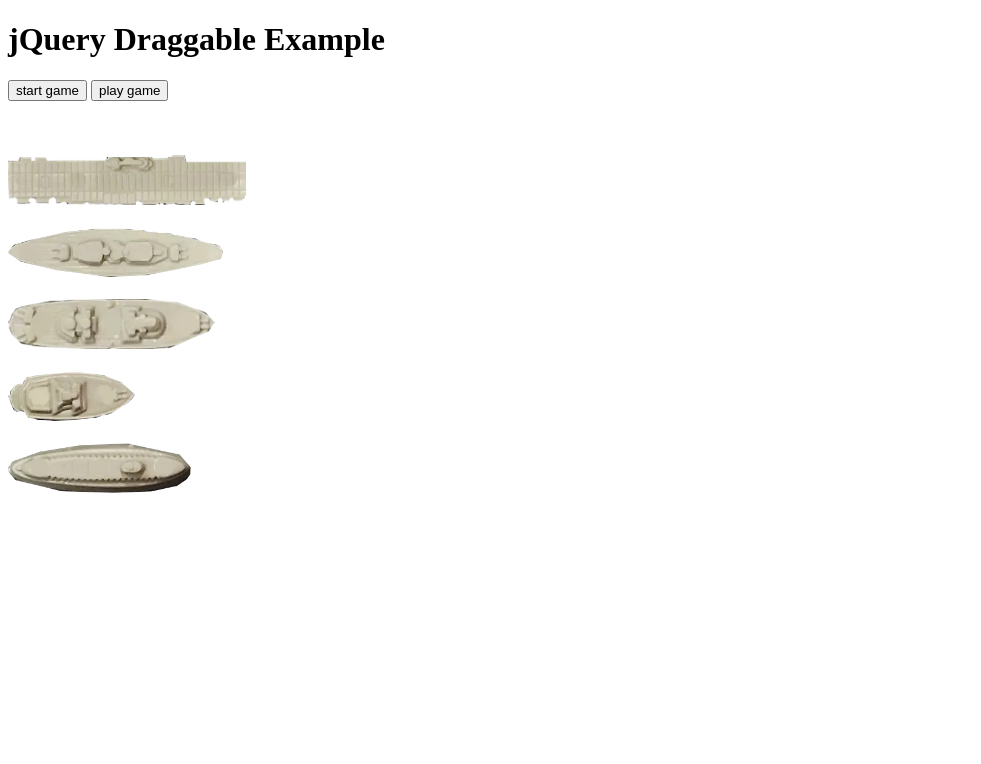
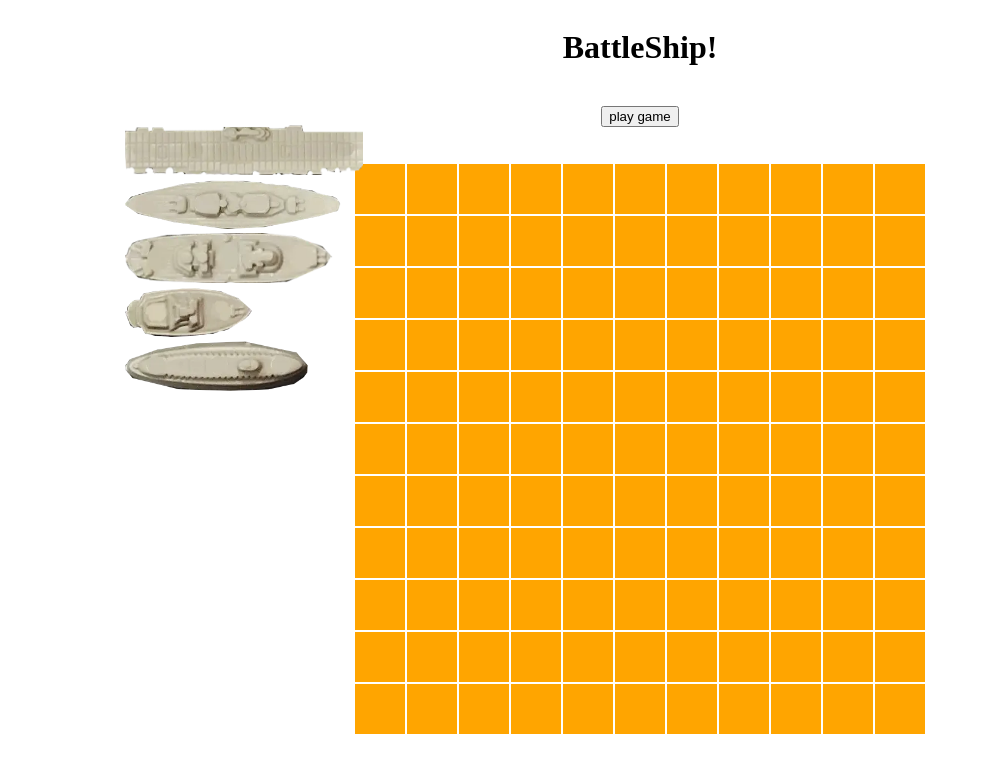
Before and after one commit to jasonsutter87/battleship, a plain HTML site: page index.html in a window 1280 px wide. Both pictures are taken after a click on the button "start game". Shown: the top 764 px of the page, without its empty margins (0-981 px from the left). Drawn offline with nearby package versions, Linux system fonts and the light colour scheme.

Commit message:
starting gui

```diff
--- a/index.html
+++ b/index.html
@@ -31,40 +31,82 @@
             line-height: 100px;
             cursor: move;
         }
+
+        .row {
+            display: flex;
+        }
+
+        .game-area {
+            margin: 0 auto;
+            text-align: center;
+            display: flex;
+            justify-content: center;
+            flex-direction: column;
+            align-items: center;
+        }
+
+                .spot {
+            width: 50px;
+            height: 50px;
+            background: orange;
+            border: 1px solid white;
+        }
+
+        section#playersGameBoard {
+            margin-top: 2rem;
+        }
+
+        .all-pieces {
+            position: fixed;
+            display: none;
+            top: 125px;
+            left: 125px;
+        }
+
+        #playGame {
+            display: none;
+        }
     </style>
 </head>
 <body>
-    <h1>jQuery Draggable Example</h1>
+    <div class="game-area">
+        <h1>BattleShip!</h1>
+
         <button id="startGame">start game</button>
+        <br>
         <button id="playGame">play game</button>
         <br>
         <br>
-    <br>
-    <br>
+
+            <section id="playersGameBoardGuesses"></section>
+            <section id="playersGameBoard"></section>
+
+    </div>
+
+
+    <div class="all-pieces">
 
         <div id="aircraft-carrier" class="draggable ship rotatable">
             <img src="images/Aircraft_Carrier.webp" alt="" rotated="false">
         </div>
         <br>
-    <br>
         <div id="battleship" class="draggable ship rotatable">
             <img src="images/battleship.webp" alt="" rotated="false">
         </div>
-    <br>
         <br>
         <div id="destroyer" class="draggable ship rotatable">
             <img src="images/destroyer.webp" alt="" rotated="false">
         </div>
         <br>
-    <br>
         <div id="cruiser" class="draggable ship rotatable">
             <img src="images/cruiser.webp" alt="" rotated="false">
         </div>
         <br>
-    <br>
         <div id="submarine" class="draggable ship rotatable">
             <img src="images/submarine.webp" alt="" rotated="false">
         </div>
+    </div>
+
 
     <script src="site.js"></script>
 </body>
--- a/site.js
+++ b/site.js
@@ -34,16 +34,36 @@ $(document).ready(function() {
         opponentGuesses = createBoard(opponentGuesses)
         opponentBoard  = createBoard(opponentBoard)
 
-        createGUI()
+        createGUI("playersGameBoardGuesses")
+        createGUI("playersGameBoard")
     }
 
-    let createGUI = () => {
-        console.log('TODO: Create GUI: grid with 11 columns 11 rows')
-        console.log('TODO: Create GUI: headers first col/row with A-J or 1-10')
+    let createGUI = board => {
+
+
+        const gameBoard = $('#' + board + '');
+
+        for (let k = 0; k < 11; k++) {
+          const row = $(`<div class="row" rowNum="${k}"></div>`);
+
+          for (let j = 0; j < 11; j++) {
+            const spot = $(`<div class="spot" spotNum="${j}"></div>`);
+            row.append(spot);
+          }
+
+          gameBoard.append(row);
+        }
+
     }
+
+
 
     let startGame = () => {
         gameStarted = true;
+        init()
+        $('#startGame').css('display', 'none')
+        $('#playGame').css('display', 'block')
+        $('.all-pieces').css('display', 'block')
         gameloop()
     }
 
@@ -70,8 +90,6 @@ $(document).ready(function() {
                 checkForWinner()
             } else {
                 nextToPlacePiece()
-
-
             }
         }
     }
@@ -122,11 +140,11 @@ $(document).ready(function() {
     }
 
 
-    //runner
-    init()
+
 
     //click handlers
     $(".draggable").draggable({
+        grid: [50, 50],
         stop: function(event, ui) {
             // 'ui.position' contains the final position of the element
             var left = ui.position.left;
@@ -136,6 +154,7 @@ $(document).ready(function() {
             console.log("Left: " + left + ", Top: " + top);
         }
     });
+
 
     $('.rotatable').on('dblclick', e => {
         console.log($(e.target))
```
Lines whose indentation alone changed are shown as unchanged.
